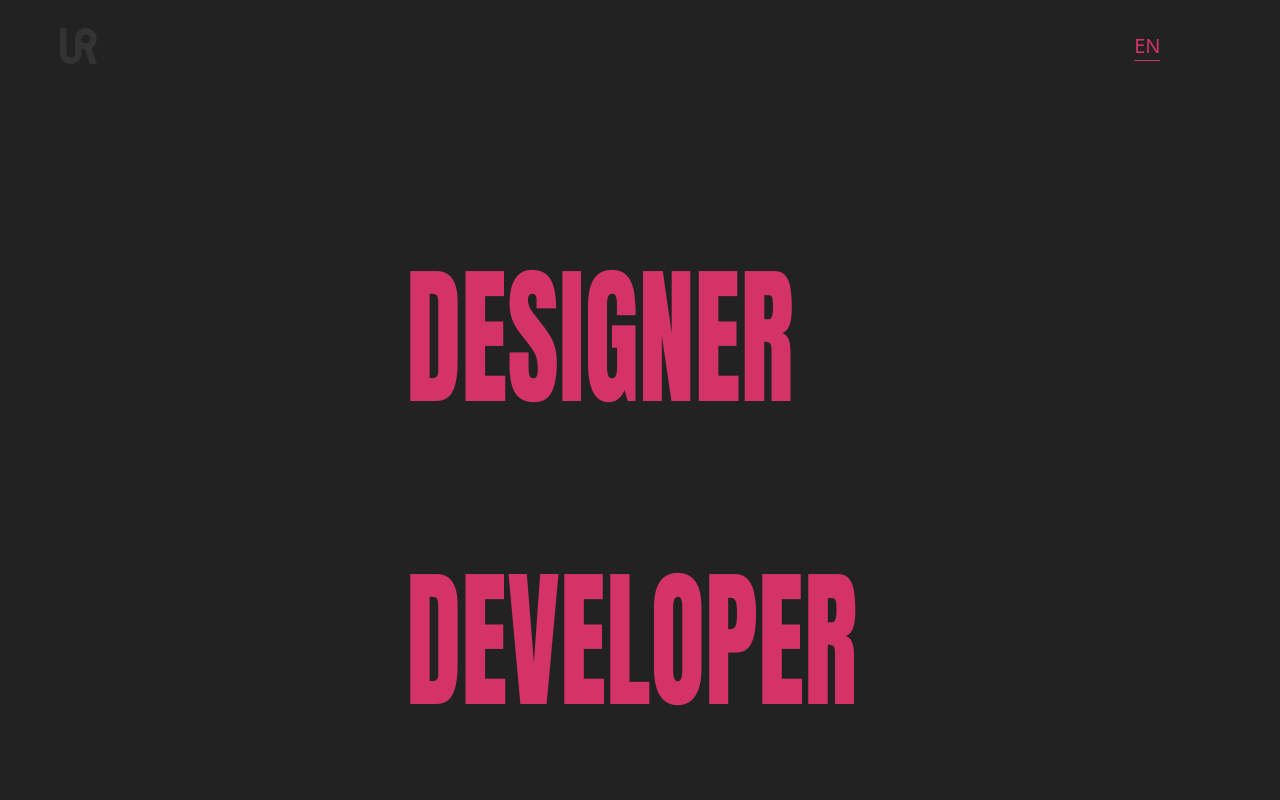
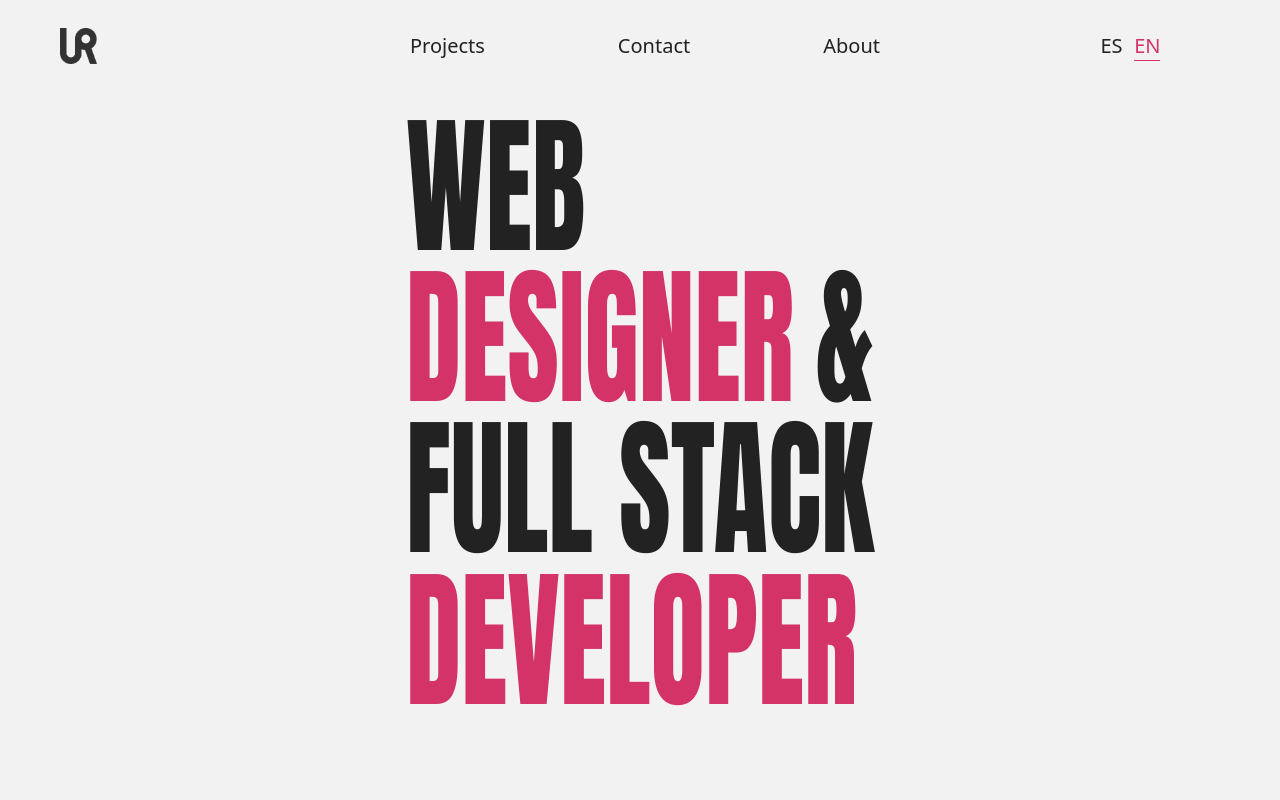
Before and after one commit to Bach16/Ismael-Rojas, a Next.js app: page / in a window 1280 px wide. Shown: the top 800 px of the page. Built offline with nearby package versions, Linux system fonts and the light colour scheme; a web font is replaced by a local one.

Commit message:
change color

```diff
--- a/src/styles/globals.css
+++ b/src/styles/globals.css
@@ -3,7 +3,7 @@
 @tailwind utilities;
 
 body{
-    background-color: #222;
+    background-color: #f2f2f2;
 }
 
 
```
